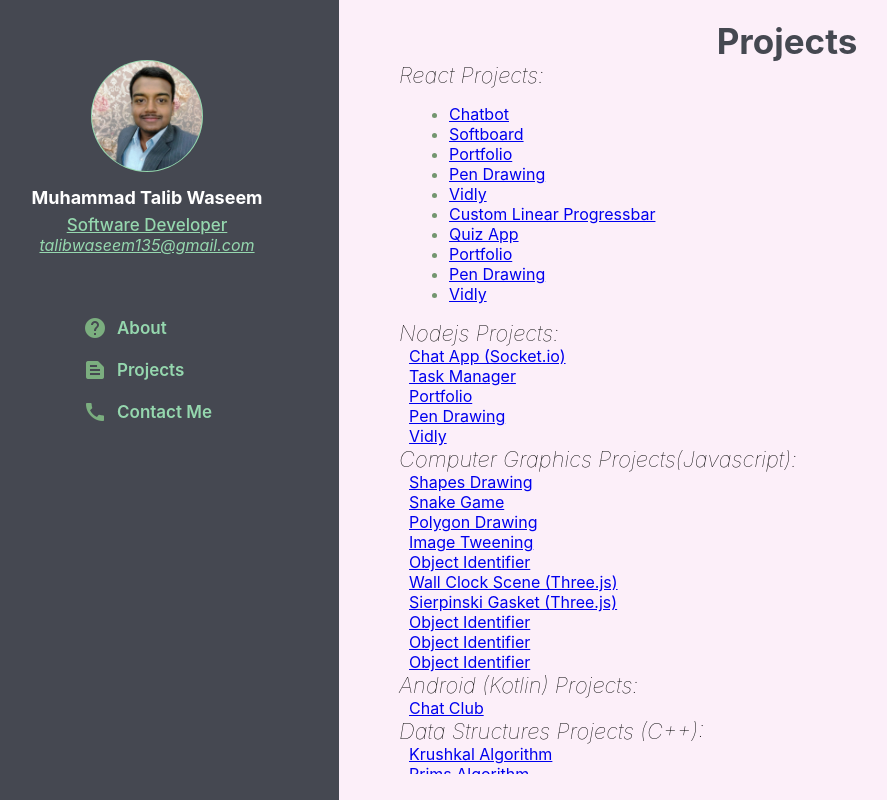
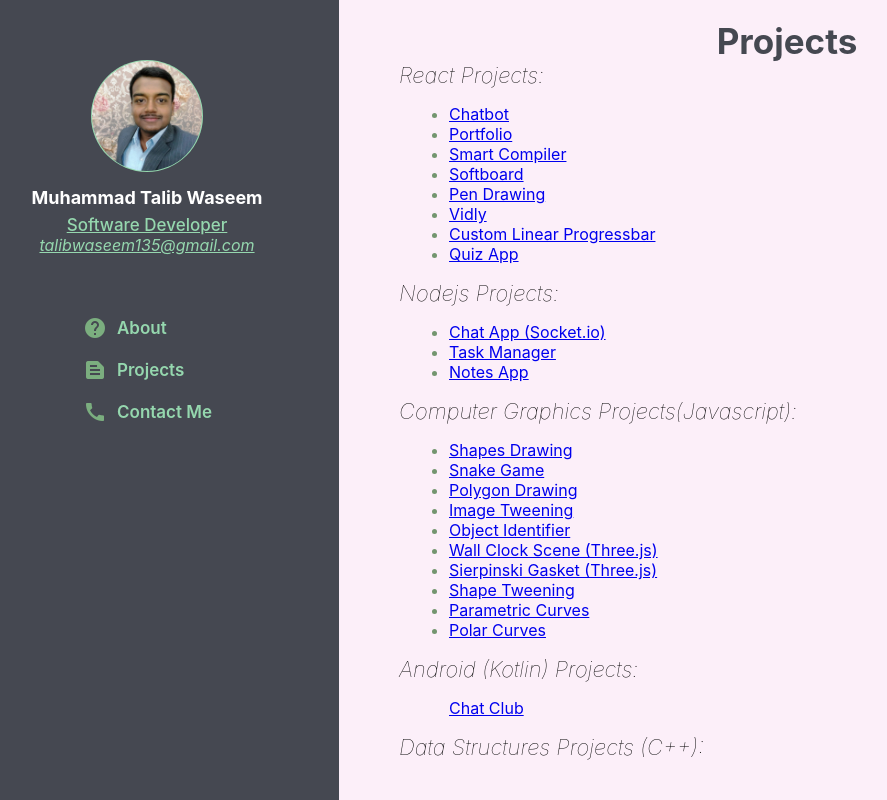
Before and after one commit to MuhammadTalib/my-portfolio, a React (Create React App) app: page /projects in a window 1280 px wide. Shown: the whole page, without its empty margins (45-932 px from the left). Built offline with nearby package versions, Linux system fonts and the light colour scheme.

Commit message:
first release

```diff
--- a/src/Components/projects.jsx
+++ b/src/Components/projects.jsx
@@ -1,6 +1,4 @@
 import React, { Component } from 'react';
-import { useCallback } from 'react';
-
 class Projects extends Component {
     state = {  }
     render() {
@@ -10,67 +8,61 @@ class Projects extends Component {
             <div className="project-headers">React Projects:</div>
             <ul className="projects-main-div">
                 <li><a href={"https://github.com/MuhammadTalib/Chatbot"}>Chatbot</a></li>
+                <li><a href={"https://github.com/MuhammadTalib/my-portfolio"}>Portfolio</a></li>
+                <li><a href={"https://github.com/MuhammadTalib/Smart-Compiler"}>Smart Compiler</a></li>
                 <li><a href={"https://github.com/MuhammadTalib/Softboard"}>Softboard</a></li>
-                <li><a href={"https://github.com/MuhammadTalib/my-portfolio"}>Portfolio</a></li>
                 <li><a href={"https://github.com/MuhammadTalib/react-pen-draw"}>Pen Drawing</a></li>
                 <li><a href={"https://github.com/MuhammadTalib/Vidly"}>Vidly</a></li>
                 <li><a href={"https://github.com/MuhammadTalib/custom-linear-progressbar"}>Custom Linear Progressbar</a></li>
                 <li><a href={"https://github.com/MuhammadTalib/react-quiz-app"}>Quiz App</a></li>
-                <li><a href={"https://github.com/MuhammadTalib/my-portfolio"}>Portfolio</a></li>
-                <li><a href={"https://github.com/MuhammadTalib/react-pen-draw"}>Pen Drawing</a></li>
-                <li><a href={"https://github.com/MuhammadTalib/Vidly"}>Vidly</a></li>
             </ul>
 
             <div className="project-headers">Nodejs Projects:</div>
-            <div className="projects-main-div">
-                <div><a href={"https://github.com/MuhammadTalib/chat-app-node"}>Chat App (Socket.io)</a></div>
-                <div><a href={"https://github.com/MuhammadTalib/task-manager"}>Task Manager</a></div>
-                <div><a href={"https://github.com/MuhammadTalib/my-portfolio"}>Portfolio</a></div>
-                <div><a href={"https://github.com/MuhammadTalib/react-pen-draw"}>Pen Drawing</a></div>
-                <div><a href={"https://github.com/MuhammadTalib/Vidly"}>Vidly</a></div>
-            </div>
+            <ul className="projects-main-div">
+                <li><a href={"https://github.com/MuhammadTalib/chat-app-node"}>Chat App (Socket.io)</a></li>
+                <li><a href={"https://github.com/MuhammadTalib/task-manager"}>Task Manager</a></li>
+                <li><a href={"https://github.com/MuhammadTalib/NotesApp"}>Notes App</a></li>
+            </ul>
 
             <div className="project-headers">Computer Graphics Projects(Javascript):</div>
-            <div className="projects-main-div">
-                <div><a href={"https://github.com/MuhammadTalib/Shapes"}>Shapes Drawing</a></div>
-                <div><a href={"https://github.com/MuhammadTalib/Snake-Game"}>Snake Game</a></div>
-                <div><a href={"https://github.com/MuhammadTalib/Polygonia"}>Polygon Drawing</a></div>
-                <div><a href={"https://github.com/MuhammadTalib/Image-Tweening"}>Image Tweening</a></div>
-                <div><a href={"https://github.com/MuhammadTalib/Object-Identifier-in-Image"}>Object Identifier</a></div>
-                <div><a href={"https://github.com/MuhammadTalib/Wall-Clock-Scene"}>Wall Clock Scene (Three.js)</a></div>
-                <div><a href={"https://github.com/MuhammadTalib/sierpinski-gasket"}>Sierpinski Gasket (Three.js)</a></div>
-                <div><a href={"https://github.com/MuhammadTalib/Object-Identifier-in-Image"}>Object Identifier</a></div>
-                <div><a href={"https://github.com/MuhammadTalib/Object-Identifier-in-Image"}>Object Identifier</a></div>
-                <div><a href={"https://github.com/MuhammadTalib/Object-Identifier-in-Image"}>Object Identifier</a></div>
-            </div>
+            <ul className="projects-main-div">
+                <li><a href={"https://github.com/MuhammadTalib/Shapes"}>Shapes Drawing</a></li>
+                <li><a href={"https://github.com/MuhammadTalib/Snake-Game"}>Snake Game</a></li>
+                <li><a href={"https://github.com/MuhammadTalib/Polygonia"}>Polygon Drawing</a></li>
+                <li><a href={"https://github.com/MuhammadTalib/Image-Tweening"}>Image Tweening</a></li>
+                <li><a href={"https://github.com/MuhammadTalib/Object-Identifier-in-Image"}>Object Identifier</a></li>
+                <li><a href={"https://github.com/MuhammadTalib/Wall-Clock-Scene"}>Wall Clock Scene (Three.js)</a></li>
+                <li><a href={"https://github.com/MuhammadTalib/sierpinski-gasket"}>Sierpinski Gasket (Three.js)</a></li>
+                <li><a href={"https://github.com/MuhammadTalib/Shape-Tweening"}>Shape Tweening</a></li>
+                <li><a href={"https://github.com/MuhammadTalib/Parametric-Curve"}>Parametric Curves</a></li>
+                <li><a href={"https://github.com/MuhammadTalib/Polar-Curves"}>Polar Curves</a></li>
+
+            </ul>
 
 
             <div className="project-headers">Android (Kotlin) Projects:</div>
-            <div className="projects-main-div">
+            <ul className="projects-main-div">
                 <a href={"https://github.com/MuhammadTalib/Chat-Club"}>Chat Club</a>
-            </div>
+            </ul>
 
             <div className="project-headers">Data Structures Projects (C++):</div>
-            <div className="projects-main-div">
-                <div><a href={"https://github.com/MuhammadTalib/Krushkal-Algorithm"}>Krushkal Algorithm</a></div>
-                <div><a href={"https://github.com/MuhammadTalib/Prims-Algorithm"}>Prims Algorithm</a></div>
-                <div><a href={"https://github.com/MuhammadTalib/Infix-to-Postfix"}>Infix To Postfix</a></div>
-                <div><a href={"https://github.com/MuhammadTalib/Hashing-Data-Structure"}>Hashing</a></div>
-                <div><a href={"https://github.com/MuhammadTalib/Queue"}>Queue</a></div>
-                <div><a href={"https://github.com/MuhammadTalib/Quick-Sort"}>Quick Sort</a></div>
-                <div><a href={"https://github.com/MuhammadTalib/Queue"}>Queue</a></div>
-                <div><a href={"https://github.com/MuhammadTalib/Queue"}>Queue</a></div>
-                <div><a href={"https://github.com/MuhammadTalib/Queue"}>Queue</a></div>
-            </div>
+            <ul className="projects-main-div">
+                <li><a href={"https://github.com/MuhammadTalib/Krushkal-Algorithm"}>Krushkal Algorithm</a></li>
+                <li><a href={"https://github.com/MuhammadTalib/Prims-Algorithm"}>Prims Algorithm</a></li>
+                <li><a href={"https://github.com/MuhammadTalib/Infix-to-Postfix"}>Infix To Postfix</a></li>
+                <li><a href={"https://github.com/MuhammadTalib/Hashing-Data-Structure"}>Hashing</a></li>
+                <li><a href={"https://github.com/MuhammadTalib/Queue"}>Queue</a></li>
+                <li><a href={"https://github.com/MuhammadTalib/Quick-Sort"}>Quick Sort</a></li>
+                <li><a href={"https://github.com/MuhammadTalib/Stack"}>Stack</a></li>
+                <li><a href={"https://github.com/MuhammadTalib/Heap-DataStructure"}>Heap Data Structure</a></li>
+                <li><a href={"https://github.com/MuhammadTalib/AVL-Tree"}>AVL Tree</a></li>
+                <li><a href={"https://github.com/MuhammadTalib/Binary-Search-Tree"}>Binary Search Tree</a></li>
+                <li><a href={"https://github.com/MuhammadTalib/Circular-Linked-List"}>Circular Linked List</a></li>
+
+            </ul>
 
         </div>
 
-
-
-        {/* <div className="projects-card" onClick={()=> window.open("https://github.com/MuhammadTalib/Chat-Club", "_blank")}>
-            <div className="project-name">ChatClub</div>
-            <div className="project-disc">Chat Club is Android application it's features are similar to facebook. It is based on Kotlin and made on Android Studio.</div>
-        </div> */}
     </div> );
     }
 }
```
